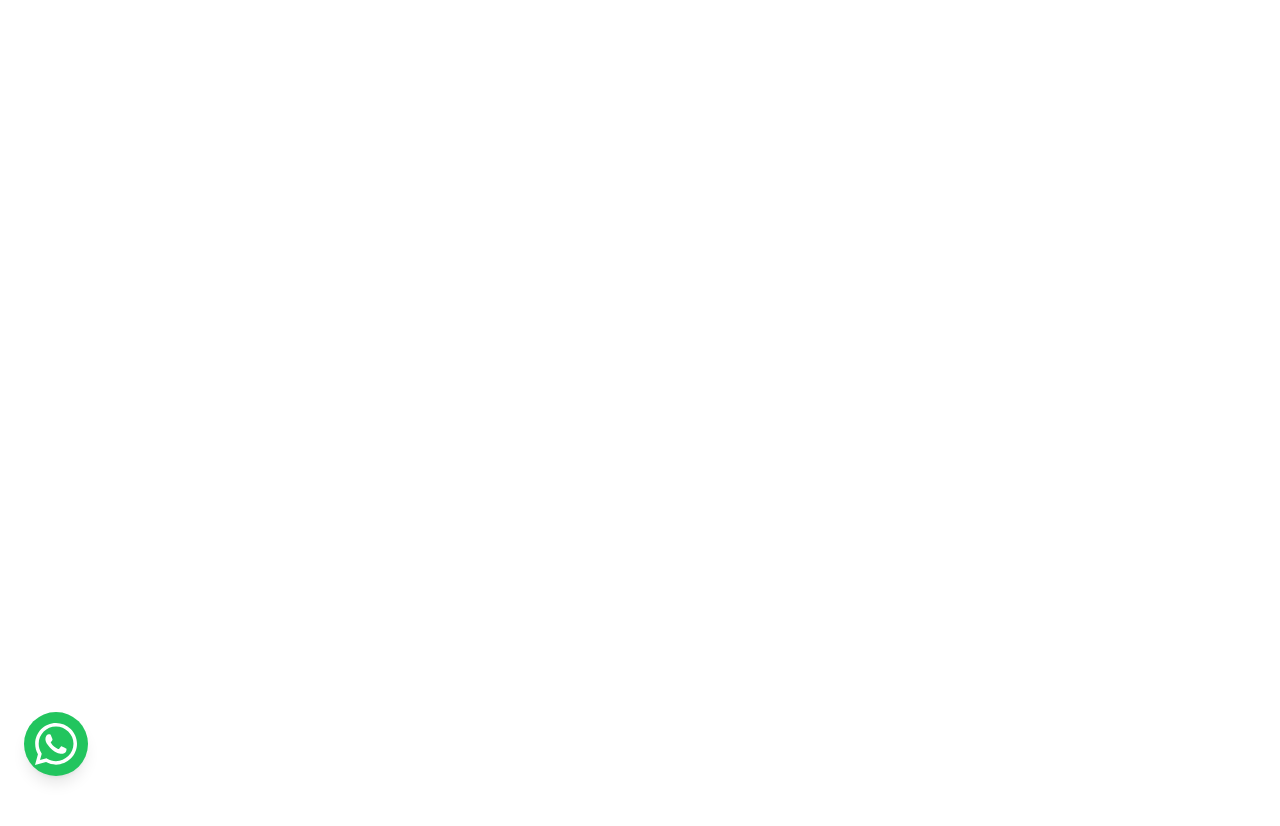
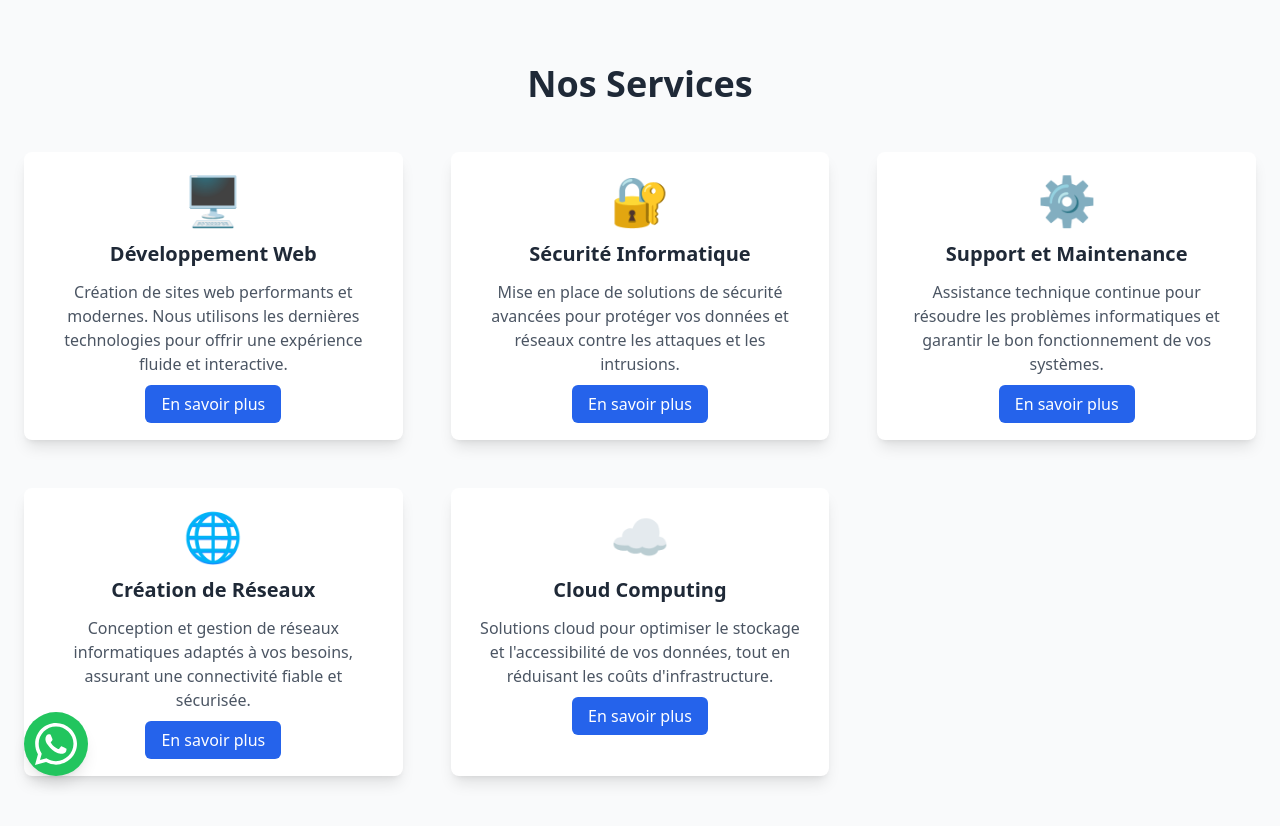
Before and after one commit to Frankam487/Omiie_Tech, a React (Vite) app: page /services in a window 1280 px wide. Before the commit this address had no page. Shown: the top 826 px of the page. Before the commit the page ends 800 px from the top, so only its background shows below. Built offline with nearby package versions, Linux system fonts and the light colour scheme.

Commit message:
page services added

```diff
--- a/src/App.jsx
+++ b/src/App.jsx
@@ -2,12 +2,14 @@ import { BrowserRouter, Routes, Route } from "react-router-dom";
 import Home from "./pages/Home";
 import ContactPage from "./pages/ContactPage";
 import Whatsapp from "./components/Whatsapp";
+import Services from "./components/Services";
 const App = () => {
   return (
     <>
       <BrowserRouter>
         <Routes>
           <Route path="/" element={<Home/>}/>
+          <Route path="/services" element={<Services/>}/>
           <Route path="/contact" element={<ContactPage/>}/>
         </Routes>
       </BrowserRouter>
--- /dev/null
+++ b/src/components/Services.jsx
@@ -0,0 +1,75 @@
+import React from "react";
+
+const services = [
+  {
+    title: "Développement Web",
+    description:
+      "Création de sites web performants et modernes. Nous utilisons les dernières technologies pour offrir une expérience fluide et interactive.",
+    icon: "🖥️",
+  },
+  {
+    title: "Sécurité Informatique",
+    description:
+      "Mise en place de solutions de sécurité avancées pour protéger vos données et réseaux contre les attaques et les intrusions.",
+    icon: "🔐",
+  },
+  {
+    title: "Support et Maintenance",
+    description:
+      "Assistance technique continue pour résoudre les problèmes informatiques et garantir le bon fonctionnement de vos systèmes.",
+    icon: "⚙️",
+  },
+  {
+    title: "Création de Réseaux",
+    description:
+      "Conception et gestion de réseaux informatiques adaptés à vos besoins, assurant une connectivité fiable et sécurisée.",
+    icon: "🌐",
+  },
+  {
+    title: "Cloud Computing",
+    description:
+      "Solutions cloud pour optimiser le stockage et l'accessibilité de vos données, tout en réduisant les coûts d'infrastructure.",
+    icon: "☁️",
+  },
+];
+
+const Services = () => {
+  return (
+    <section id="services" className="py-16 bg-gray-50">
+      <div className="container mx-auto px-6">
+        <h2 className="text-4xl font-bold text-center text-gray-800 mb-12">
+          Nos Services
+        </h2>
+        <div className="grid grid-cols-1 sm:grid-cols-2 lg:grid-cols-3 gap-12">
+          {services.map((service, index) => (
+            <div
+              key={index}
+              className="bg-white rounded-lg shadow-lg p-6 transition-transform transform hover:scale-105"
+            >
+              <div className="text-5xl text-blue-600 mb-4 text-center">
+                {service.icon}
+              </div>
+              <h3 className="text-xl font-semibold text-gray-800 mb-3 text-center">
+                {service.title}
+              </h3>
+              <p className="text-gray-600 mb-4 text-center">
+                {service.description}
+              </p>
+              <div className="text-center">
+                <a
+                  href="#"
+                  className="bg-blue-600 text-white py-2 px-4 rounded-md hover:bg-blue-700 transition"
+                >
+                  En savoir plus
+                </a>
+              </div>
+            </div>
+          ))}
+        </div>
+      </div>
+    </section>
+  );
+};
+
+export default Services;
+// Compare this snippet from src/pages/Services.jsx:
--- a/src/pages/Home.jsx
+++ b/src/pages/Home.jsx
@@ -27,13 +27,13 @@ function Home() {
               </span>
               , réseaux et création digitale.
             </p>
-            <motion.a
-              href="#services"
+            <motion.NavLink
+              to="/services"
               whileHover={{ scale: 1.05 }}
               className="mt-6 inline-block bg-purple-600 text-white px-6 py-3 rounded-lg text-lg font-semibold shadow-md hover:bg-purple-700 transition"
             >
               Découvrir nos services
-            </motion.a>
+            </motion.NavLink>
           </motion.section>
 
           {/* Section Services */}
@@ -51,8 +51,6 @@ function Home() {
               entreprise pour une transformation digitale réussie.
             </p>
           </motion.section>
-
-          {/* Galerie d'images */}
           <Gallery />
         </main>
 
```
